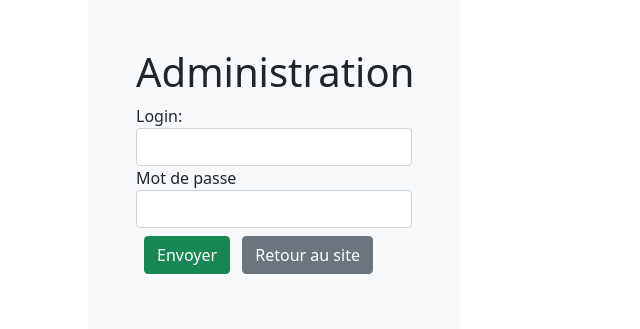
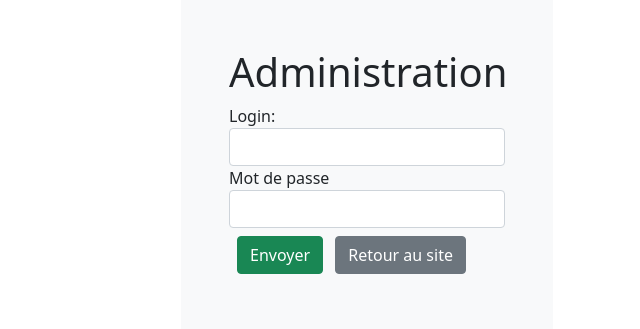
Before and after one commit to webepse/enseignement, a PHP site: page /admin/index.php in a window 1280 px wide. Shown: the top 329 px of the page, without its empty margins (273-913 px from the left). Run offline with PHP 8.4, Linux system fonts and the light colour scheme; some libraries are stand-ins or nearby versions.

Commit message:
offset 4

```diff
--- a/admin/index.php
+++ b/admin/index.php
@@ -46,7 +46,7 @@ if(isset($_POST['username']))
 <body>
 
     <div class="container">
-        <div class="col-4 offset-3 bg-light p-5">
+        <div class="col-4 offset-4 bg-light p-5">
             <h1>Administration</h1>
         <form action="index.php" method="POST">
             <div class="form-group">
```
